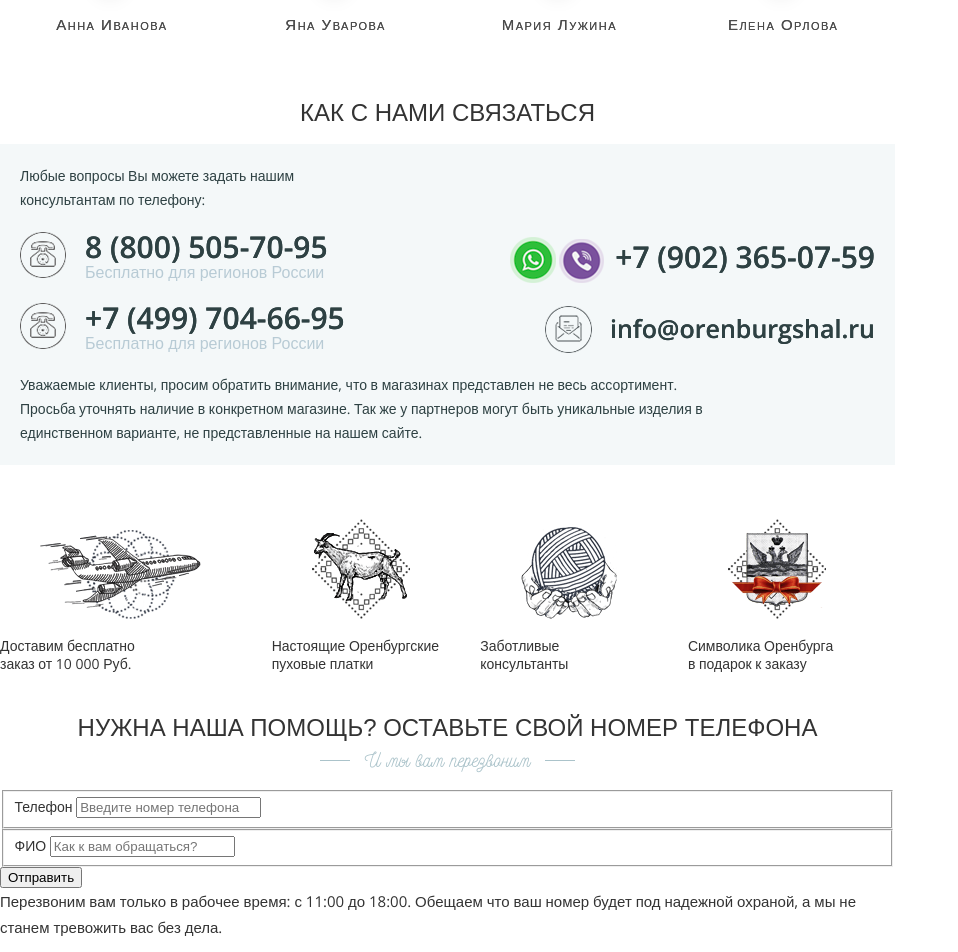
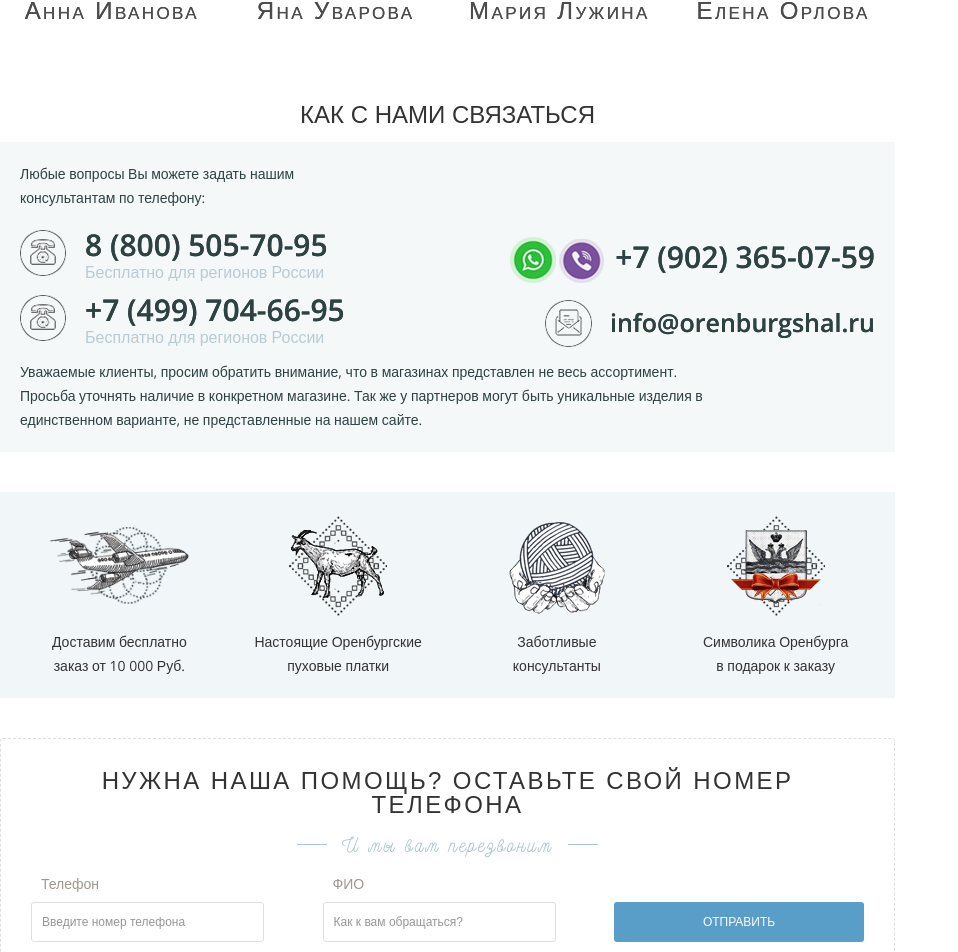
Before and after one commit to Verta-master/shali, a website: page index.html in a window 1280 px wide. Shown: the part 1848-2800 px from the top of the page, without its empty margins (0-958 px from the left). Drawn offline with nearby package versions, Linux system fonts and the light colour scheme; files that its build step writes are made by us from their sources; a web font is replaced by a local one.

Commit message:
Adaptive

```diff
--- a/index.html
+++ b/index.html
@@ -10,7 +10,7 @@
 </head>
 <body>
   <main class="content">
-    <article class="article-main">
+    <article class="infotext">
       <header class="page-header">
         <h1 class="page-title">О компании</h1>
         <div class="breadcrumbs" xmlns:v="http://rdf.data-vocabulary.org/#">
@@ -25,7 +25,7 @@
       </header>
 
       <p>Компания «Оренбургшаль» – один из крупнейших интернет-магазинов Оренбургского региона, успешно  работающий с 2009 года. Тысячи отправленных заказов, более 7 лет успешной работы. Наш магазин дает возможность купить оренбургский платок в Москве, Санкт-Петербурге и любой точке Российской Федерации. Разветвленная сеть представительств в крупнейших городах, налаженные контакты с почтой России и курьерскими службами - гарантия своевременной и быстрой доставки.</p>
-      <figure class="article__img">
+      <figure class="infotext__img">
         <img src="img/images/bg-1.jpg" alt="Компания">
       </figure>
 
--- a/less/blocks/benefits.less
+++ b/less/blocks/benefits.less
@@ -2,8 +2,10 @@
   max-width: 800px;
   margin: 0;
   padding: 0;
+  margin-top: 30px;
   counter-reset: myCounter;
   list-style-type: none;
+  overflow: hidden;
 
   li {
     margin-bottom: 35px;
--- a/less/blocks/connect.less
+++ b/less/blocks/connect.less
@@ -1,35 +1,6 @@
-.article__img {
-  .reset();
-  margin-bottom: 30px;
-
-  img {
-    width: 100%;
-    height: auto;
-    display: block;
-  }
-}
-
-.section-icon {
-  letter-spacing: 0.1em;
-  padding-top: 85px;
-  background-image: url(../img/icons/icon-1.svg);
-  background-repeat: no-repeat;
-  background-size: 73px 64px;
-  background-position: top center;
-
-  .section__title .subtitle {
-    letter-spacing: normal;
-  }
-
-  &--doc {
-    background-image: url(../img/icons/icon-2.svg);
-    background-size: 50px 77px;
-  }
-}
-
 .connect {
-  padding: 20px !important;
-  margin-bottom: 40px !important;
+  padding: 20px;
+  margin-bottom: 40px;
   color: #2e4143;
   background-color: #f4f8f9;
 
@@ -41,8 +12,8 @@
 }
 
 .connect__list {
-  .reset() !important;
-  margin-top: 20px !important;
+  .reset();
+  margin-top: 20px;
   list-style: none;
   display: flex;
   flex-wrap: wrap;
@@ -51,13 +22,13 @@
 }
 
 .connect__item {
-  .reset() !important;
+  .reset();
   width: 50%;
-  display: block !important;
+  display: block;
 //  min-height: 50px;
   position: relative;
-  margin-bottom: 20px !important;
-  padding-left: 65px !important;
+  margin-bottom: 10px;
+  padding-left: 65px;
   box-sizing: border-box;
 
   &::before {
@@ -96,7 +67,7 @@
 
   &--nets {
     width: auto;
-    padding-left: 105px !important;
+    padding-left: 105px;
 
     &::before {
       top: -5px;
--- /dev/null
+++ b/less/blocks/help.less
@@ -0,0 +1,93 @@
+.help {
+  margin-bottom: 100px;
+  padding: 30px;
+  padding-bottom: 45px;
+  border: 1px dashed rgb(223, 223, 223);
+  border-radius: 3px;
+
+  .section__title {
+    letter-spacing: 0.1em;
+
+    .subtitle {
+      display: inline-block;
+      margin-top: 15px;
+    }
+  }
+}
+
+.help__line {
+  display: flex;
+  justify-content: space-between;
+  margin-bottom: 25px;
+}
+
+.help__field {
+  .reset();
+  border: 0;
+  width: 28%;
+}
+
+.help__label {
+  display: block;
+  margin-bottom: 5px;
+  padding-left: 10px;
+  color: #9e988d;
+  font-size: 14px;
+  line-height: 26px;
+}
+
+.help__input {
+  display: block;
+  width: 100%;
+  max-width: 100%;
+  height: 40px;
+  padding: 0 10px;
+  font-size: 12px;
+  border: 1px solid rgb(223, 223, 223);
+  border-radius: 3px;
+  box-sizing: border-box;
+
+  &::placeholder {
+    opacity: 1;
+    color: #969696;
+  }
+}
+
+.help__btn {
+  width: 30%;
+  height: 40px;
+  align-self: flex-end;
+  font-size: 12px;
+  text-transform: uppercase;
+  color: #fff;
+  border-radius: 3px;
+  border: 0;
+  background-color: #599dc9;
+  cursor: pointer;
+
+  &:hover {
+    background-color: #66b7da;
+  }
+}
+
+.help__comment {
+  position: relative;
+  max-width: 600px;
+  margin: 0 auto;
+  padding-left: 95px;
+  color: #959595;
+  font-size: 12px;
+  line-height: 18px;
+
+  &::before {
+    content: "";
+    position: absolute;
+    top: -5px;
+    left: 0;
+    width: 78px;
+    height: 52px;
+    background-image: url(../img/icons/icon-comment.png);
+    background-repeat: no-repeat;
+    background-size: contain;
+  }
+}
--- /dev/null
+++ b/less/blocks/icons.less
@@ -0,0 +1,29 @@
+.icons {
+  .reset();
+  padding: 10px;
+  padding-bottom: 20px;
+  margin-bottom: 40px;
+  list-style: none;
+  display: flex;
+  justify-content: space-around;
+  background-color: #f1f6f8;
+}
+
+.icons__item {
+  .reset() !important;
+  width: 25%;
+  color: #333333;
+  text-align: center;
+}
+
+.icons__img {
+  height: 100px;
+  display: flex;
+  justify-content: center;
+  align-items: center;
+
+  img {
+    display: block;
+    flex: 0 0 auto;
+  }
+}
--- /dev/null
+++ b/less/blocks/infotext.less
@@ -0,0 +1,45 @@
+.infotext {
+  margin-bottom: 30px;
+  line-height: 24px;
+
+  h2.section__title,
+  h3.section__title {
+    margin-bottom: 20px;
+    font-family: "Oranienbaum",sans-serif;
+    font-size: 30px;
+    line-height: 40px;
+    font-weight: 400;
+    text-transform: uppercase;
+  }
+}
+
+.infotext__img {
+  .reset();
+  margin-bottom: 30px;
+  margin-top: 30px;
+
+  img {
+    width: 100%;
+    height: auto;
+    display: block;
+  }
+}
+
+.section-icon {
+  letter-spacing: 0.1em;
+  padding-top: 85px;
+  background-image: url(../img/icons/icon-1.svg);
+  background-repeat: no-repeat;
+  background-size: 73px 64px;
+  background-position: top center;
+
+  .section__title .subtitle {
+    letter-spacing: normal;
+  }
+
+  &--doc {
+    padding-top: 105px;
+    background-image: url(../img/icons/icon-2.svg);
+    background-size: 50px 77px;
+  }
+}
--- a/less/blocks/manager.less
+++ b/less/blocks/manager.less
@@ -1,15 +1,20 @@
+.manager {
+  overflow: hidden;
+}
+
 .manager__list {
   .reset();
   list-style: none;
   display: flex;
   justify-content: space-around;
-//  overflow: none !important;
+  margin-bottom: 80px;
 }
 
 .manager__item {
-  .reset() !important;
-  width: 25%;
-  padding-top: 35px !important;
+  .reset();
+  width: 190px;
+  padding-top: 35px;
+  text-align: center;
 }
 
 .manager__link {
@@ -18,7 +23,7 @@
 
   &:hover {
     .manager__name {
-      color: #c5360c !important;
+      color: #c5360c;
     }
   }
 }
@@ -28,7 +33,7 @@
   width: 130px;
   height: 130px;
   margin-bottom: 50px;
-  margin-left: 40px;
+  margin-left: 20px;
   padding: 5px;
   position: relative;
   background: #fff;
--- /dev/null
+++ b/less/blocks/media.less
@@ -0,0 +1,44 @@
+@media (max-width: 766px) {
+  .icons,
+  .manager__list {
+    flex-wrap: wrap;
+  }
+  .manager__item {
+    margin-bottom: 20px;
+  }
+  .connect__item {
+    width: 100%;
+    margin-bottom: 30px;
+  }
+  .icons__item {
+    width: 50%;
+  }
+  .help__line {
+    display: block;
+  }
+  .help__field {
+    width: 100%;
+    margin-bottom: 10px;
+  }
+  .help__btn {
+    display: block;
+    margin-top: 20px;
+    width: 260px;
+    max-width: 100%;
+    margin-left: auto;
+    margin-right: auto;
+  }
+}
+
+@media (max-width: 480px) {
+  .icons__item {
+    width: 100%;
+  }
+  .connect__item--email .connect__tel,
+  .connect__tel {
+    font-size: 20px;
+  }
+  .connect__item span {
+    font-size: 12px;
+  }
+}
--- a/less/scaffolding.less
+++ b/less/scaffolding.less
@@ -72,6 +72,8 @@ a {
 
 .breadcrumbs li {
   list-style: none;
+  display: inline-block;
+  vertical-align: middle;
 }
 
 .breadcrumbs .seprtr {
--- a/less/style.less
+++ b/less/style.less
@@ -3,6 +3,10 @@
 //@import "variables.less";
 @import "mixin.less";
 @import "scaffolding.less";
+@import "blocks/infotext";
 @import "blocks/connect";
 @import "blocks/benefits";
 @import "blocks/manager";
+@import "blocks/icons";
+@import "blocks/help";
+@import "blocks/media";
```
